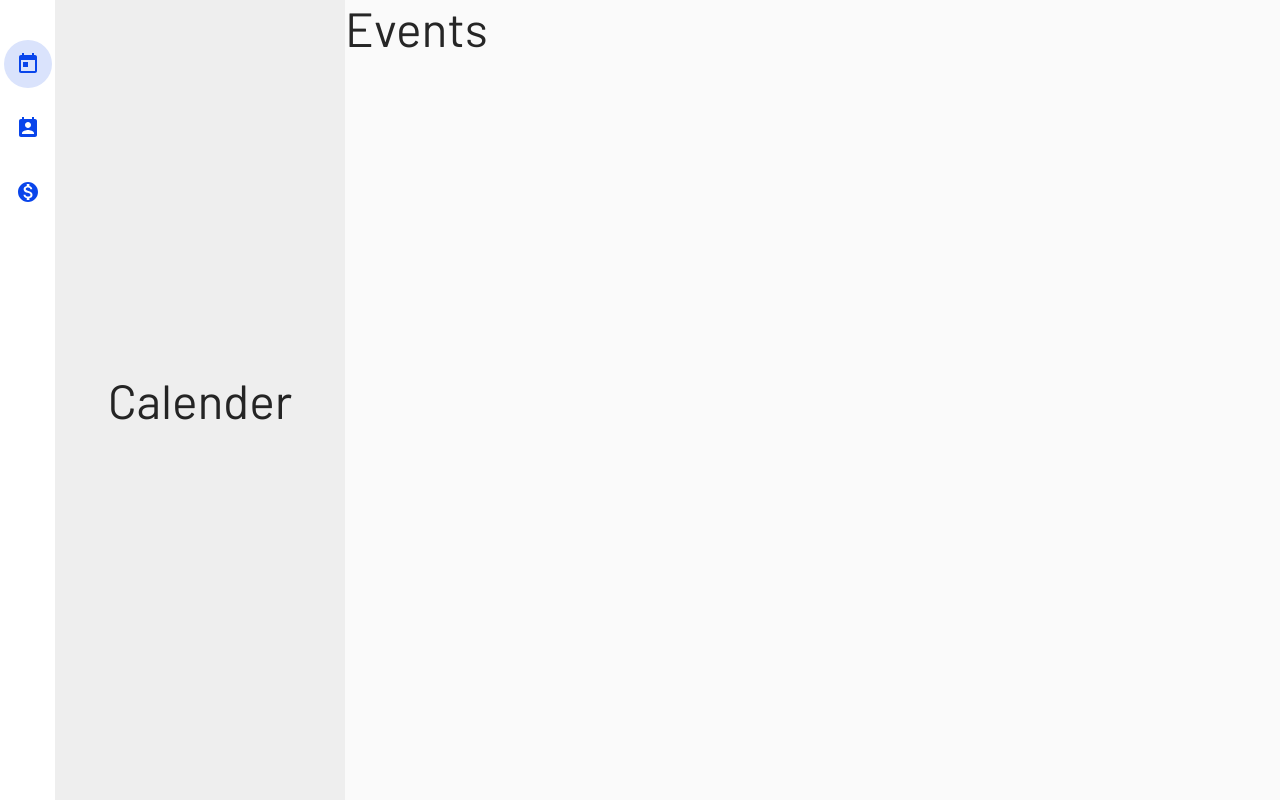
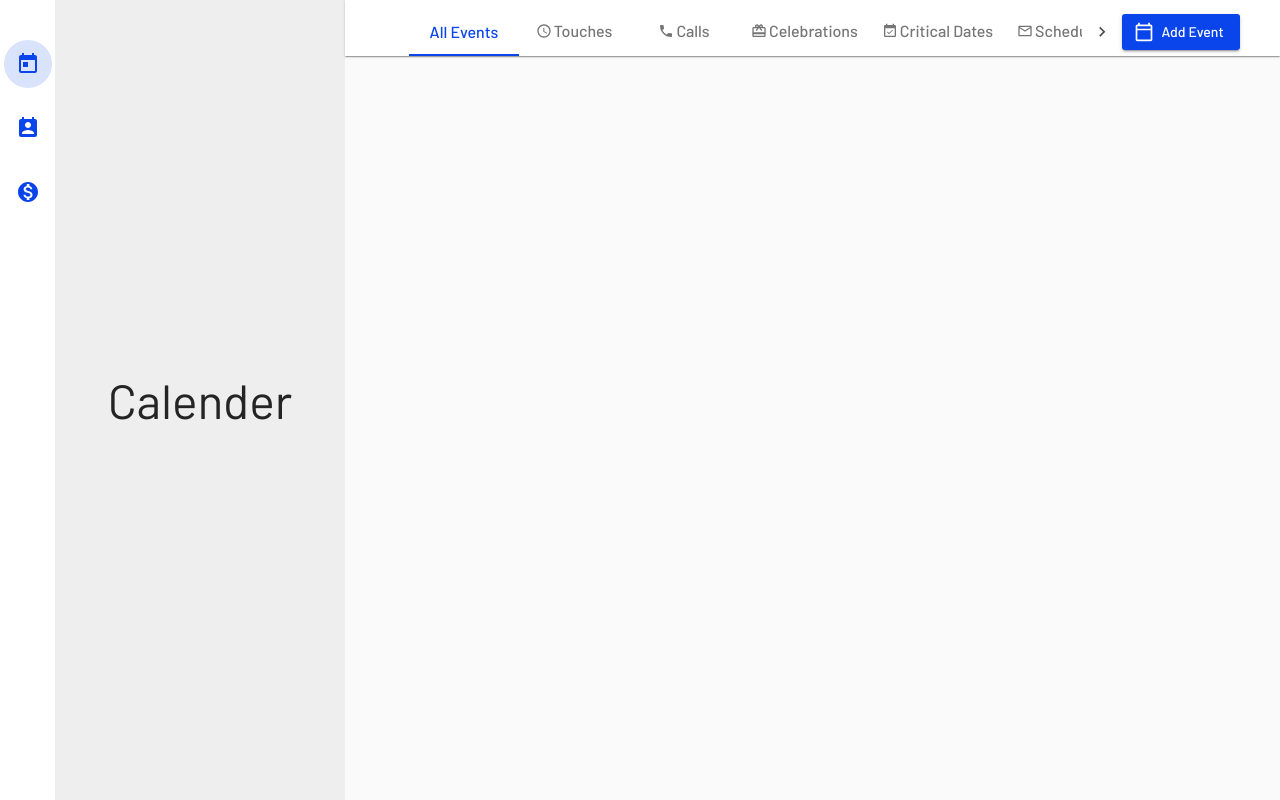
Before and after one commit to eddiecooro/rechat-calendar, a React (Create React App) app: page /dashboard/calender in a window 1280 px wide. Built offline with nearby package versions, Linux system fonts and the light colour scheme.

Commit message:
Complete calender screen details

```diff
--- a/src/elements/Events.tsx
+++ /dev/null
@@ -1,8 +0,0 @@
-import React from 'react';
-import { Typography } from '@material-ui/core';
-
-const Events: React.FC = () => {
-  return <Typography variant="h3">Events</Typography>;
-};
-
-export default Events;
--- /dev/null
+++ b/src/elements/Events/EventTab.tsx
@@ -0,0 +1,42 @@
+import React from 'react';
+import { Tab } from '@material-ui/core';
+import { makeStyles, createStyles } from '@material-ui/core/styles';
+import { TabProps } from '@material-ui/core/Tab';
+import { SvgIconProps } from '@material-ui/core/SvgIcon';
+
+const useTabClasses = makeStyles(theme =>
+  createStyles({
+    root: {
+      textTransform: 'none',
+      minWidth: 110,
+      fontSize: theme.typography.body1.fontSize
+    },
+    wrapper: {
+      flexDirection: 'row',
+      '&& > *:first-child': {
+        marginBottom: 'unset',
+        marginRight: '2px'
+      }
+    },
+    labelIcon: {
+      minHeight: 'unset',
+      paddingTop: '0.3em'
+    }
+  })
+);
+
+const EventTab: React.FC<
+  Omit<TabProps, 'classes' | 'icon'> & {
+    icon?: React.FunctionComponent<SvgIconProps>;
+    iconProps?: SvgIconProps;
+  }
+> = props => {
+  const tabClasses = useTabClasses();
+  const { icon: Icon, iconProps, ...restProps } = props;
+  const IconElement: any = Icon ? (
+    <Icon fontSize="inherit" {...iconProps} />
+  ) : null;
+  return <Tab classes={tabClasses} icon={IconElement} {...restProps}></Tab>;
+};
+
+export default EventTab;
--- /dev/null
+++ b/src/elements/Events/EventTabs.tsx
@@ -0,0 +1,85 @@
+import React, { ChangeEvent } from 'react';
+import { Paper, Grid, Tabs, Button, Drawer } from '@material-ui/core';
+import { makeStyles, createStyles } from '@material-ui/core/styles';
+import {
+  AccessTime,
+  Phone,
+  Redeem,
+  EventAvailable,
+  MailOutline,
+  CalendarTodayOutlined
+} from '@material-ui/icons';
+import EventTab from './EventTab';
+
+const useStyle = makeStyles(theme =>
+  createStyles({
+    container: {
+      padding: theme.spacing(1, 1, 0, 3)
+    },
+    drawer: {
+      width: '35vw'
+    }
+  })
+);
+
+const useAddEventButtonClasses = makeStyles({
+  root: {
+    textTransform: 'none',
+    borderRadius: '3px'
+  },
+  label: {
+    whiteSpace: 'nowrap'
+  }
+});
+
+type EventTabsProps = {
+  currentFilter: number;
+  onFilterChange: (e: ChangeEvent<{}>, value: number) => void;
+};
+export const EventTabs: React.FC<EventTabsProps> = ({
+  currentFilter,
+  onFilterChange
+}) => {
+  const [drawerIsOpen, setDrawerIsOpen] = React.useState(false);
+  const classes = useStyle();
+  const addEventClasses = useAddEventButtonClasses();
+  const toggleDrawer = () => {
+    setDrawerIsOpen(s => !s);
+  };
+  return (
+    <Paper square className={classes.container}>
+      <Grid container alignItems="center">
+        <Grid item xs={10}>
+          <Tabs
+            value={currentFilter}
+            onChange={onFilterChange}
+            variant="scrollable"
+            indicatorColor="primary"
+            scrollButtons="on"
+            textColor="primary">
+            <EventTab label="All Events"></EventTab>
+            <EventTab icon={AccessTime} label="Touches"></EventTab>
+            <EventTab icon={Phone} label="Calls"></EventTab>
+            <EventTab icon={Redeem} label="Celebrations"></EventTab>
+            <EventTab icon={EventAvailable} label="Critical Dates"></EventTab>
+            <EventTab icon={MailOutline} label="Scheduled Emails"></EventTab>
+          </Tabs>
+        </Grid>
+
+        <Grid item xs={2}>
+          <Button
+            classes={addEventClasses}
+            onClick={toggleDrawer}
+            startIcon={<CalendarTodayOutlined />}
+            variant="contained"
+            color="primary">
+            Add Event
+          </Button>
+          <Drawer onClose={toggleDrawer} open={drawerIsOpen}>
+            <div className={classes.drawer}></div>
+          </Drawer>
+        </Grid>
+      </Grid>
+    </Paper>
+  );
+};
--- /dev/null
+++ b/src/elements/Events/Events.tsx
@@ -0,0 +1,27 @@
+import React from 'react';
+import { Typography, Grid, Box, ClickAwayListener } from '@material-ui/core';
+
+import { EventTabs } from './EventTabs';
+
+const Events: React.FC = () => {
+  const [currentFilter, setCurrentFilters] = React.useState(0);
+
+  const handleChangeFilter = (
+    event: React.ChangeEvent<{}>,
+    newFilterIndex: number
+  ) => {
+    setCurrentFilters(newFilterIndex);
+  };
+
+  return (
+    <Grid container item xs direction="column">
+      <Grid item xs>
+        <EventTabs
+          currentFilter={currentFilter}
+          onFilterChange={handleChangeFilter}></EventTabs>
+      </Grid>
+    </Grid>
+  );
+};
+
+export default Events;
--- a/src/pages/Dashboard/Calender.tsx
+++ b/src/pages/Dashboard/Calender.tsx
@@ -1,6 +1,6 @@
 import React from 'react';
 import Calender from 'elements/Calender';
-import Events from 'elements/Events';
+import Events from 'elements/Events/Events';
 import { RouteConfigComponentProps } from 'react-router-config';
 import { Box, Grid } from '@material-ui/core';
 import { makeStyles, createStyles } from '@material-ui/core/styles';
@@ -12,6 +12,7 @@ const useStyles = makeStyles(theme =>
         maxWidth: '100%'
       },
       [theme.breakpoints.up('sm')]: {
+        flexBasis: '290px',
         maxWidth: '290px'
       }
     }
@@ -27,11 +28,11 @@ const CalenderPage: React.FC<RouteConfigComponentProps> = () => {
         container
         item
         sm={'auto'}
-        xs={5}
+        xs={5} // Column
         lg={3}>
         <Calender />
       </Grid>
-      <Grid item container xs>
+      <Grid zeroMinWidth item container xs>
         <Events />
       </Grid>
     </>
--- a/src/pages/Dashboard/Dashboard.tsx
+++ b/src/pages/Dashboard/Dashboard.tsx
@@ -4,6 +4,7 @@ import { renderRoutes, RouteConfigComponentProps } from 'react-router-config';
 import { Grid, useMediaQuery } from '@material-ui/core';
 import { makeStyles, useTheme } from '@material-ui/core/styles';
 import FullHeightGrid from 'components/FullHeightGrid';
+import { Redirect } from 'react-router';
 
 const useStyles = makeStyles({
   navBar: {
@@ -12,20 +13,25 @@ const useStyles = makeStyles({
   }
 });
 
-const Dashboard: React.FC<RouteConfigComponentProps> = ({ route }) => {
+const Dashboard: React.FC<RouteConfigComponentProps> = ({ route, match }) => {
   const classes = useStyles();
   const theme = useTheme();
   const isNotXS = useMediaQuery(theme.breakpoints.up('sm'));
 
+  if (match.isExact) {
+    return <Redirect to="/dashboard/calender" />;
+  }
+
   return (
-    <FullHeightGrid wrap="nowrap">
-      <Grid className={classes.navBar} container item>
+    <FullHeightGrid>
+      <Grid xs="auto" className={classes.navBar} container item>
         <NavBar />
       </Grid>
       <Grid
         xs
         item
         container
+        zeroMinWidth
         wrap="nowrap"
         direction={isNotXS ? 'row' : 'column'}>
         {route ? renderRoutes(route.routes) : null}
--- a/src/theme.tsx
+++ b/src/theme.tsx
@@ -13,10 +13,10 @@ let theme = createMuiTheme({
   palette: {
     primary: {
       main: '#0945eb',
-      light: '#dae3fc'
+      light: '#dae3fc',
+      dark: '#073ac7'
     },
-    contrastThreshold: 3,
-    tonalOffset: 0.4
+    contrastThreshold: 3
   }
 });
 theme = responsiveFontSizes(theme);
```
